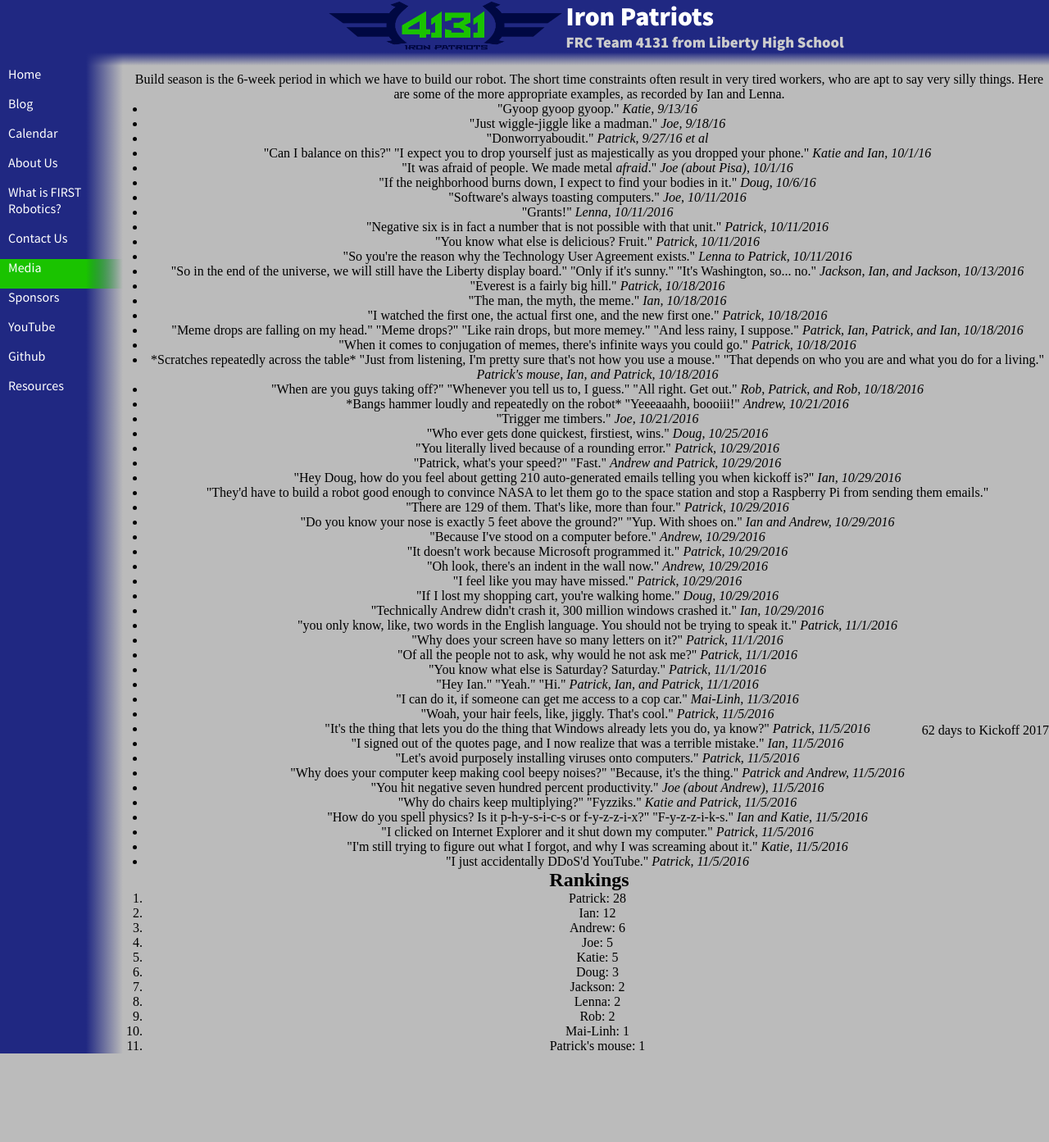
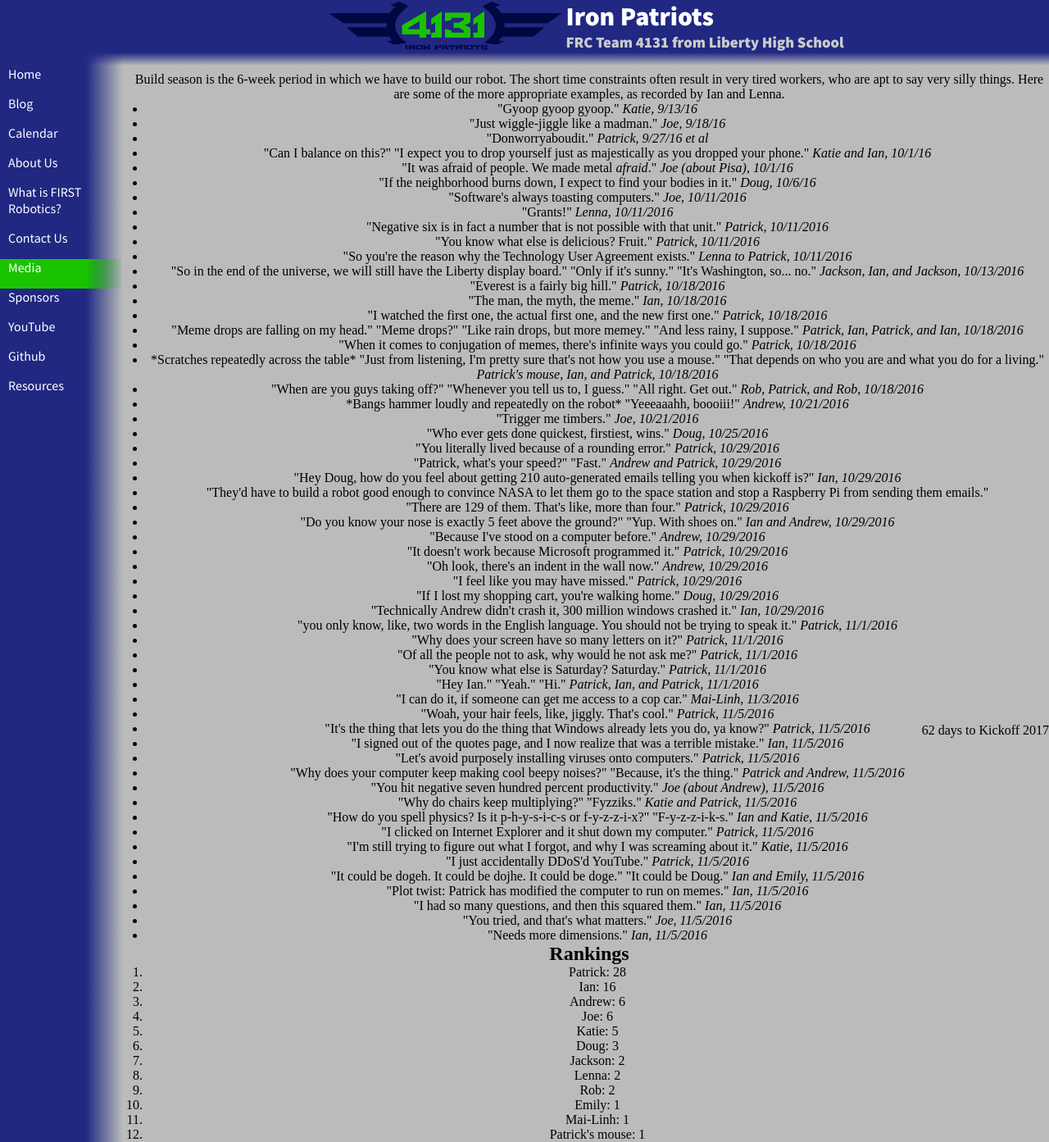
Before and after one commit to katiebugmoon/FRC4131.github.io, a Jekyll site: the page built from media/2017/quotes.html, in a window 1280 px wide. Shown: the whole page at 82% size. Built offline with Jekyll 4.4.1, drawn with Linux system fonts in a browser that asks for light colours; nearby versions of some CDN libraries; before the commit the page ends 1285 px from its top, so only the background shows below that.

Commit message:
Update quotes.html

```diff
--- a/media/2017/quotes.html
+++ b/media/2017/quotes.html
@@ -55,6 +55,11 @@ title: Build Season 2017 Quotes
 	<li>"I clicked on Internet Explorer and it shut down my computer." <i>Patrick, 11/5/2016</i></li>
 	<li>"I'm still trying to figure out what I forgot, and why I was screaming about it." <i>Katie, 11/5/2016</i></li>
 	<li>"I just accidentally DDoS'd YouTube." <i>Patrick, 11/5/2016</i></li>
+	<li>"It could be dogeh. It could be dojhe. It could be doge." "It could be Doug." <i>Ian and Emily, 11/5/2016</i></li>
+	<li>"Plot twist: Patrick has modified the computer to run on memes." <i>Ian, 11/5/2016</i></li>
+	<li>"I had so many questions, and then this squared them." <i>Ian, 11/5/2016</i></li>
+	<li>"You tried, and that's what matters." <i>Joe, 11/5/2016</i></li>
+	<li>"Needs more dimensions." <i>Ian, 11/5/2016</i></li>
 </ul>
 <h2>Rankings</h2>
 <ol id='rankings'></ol>
```
